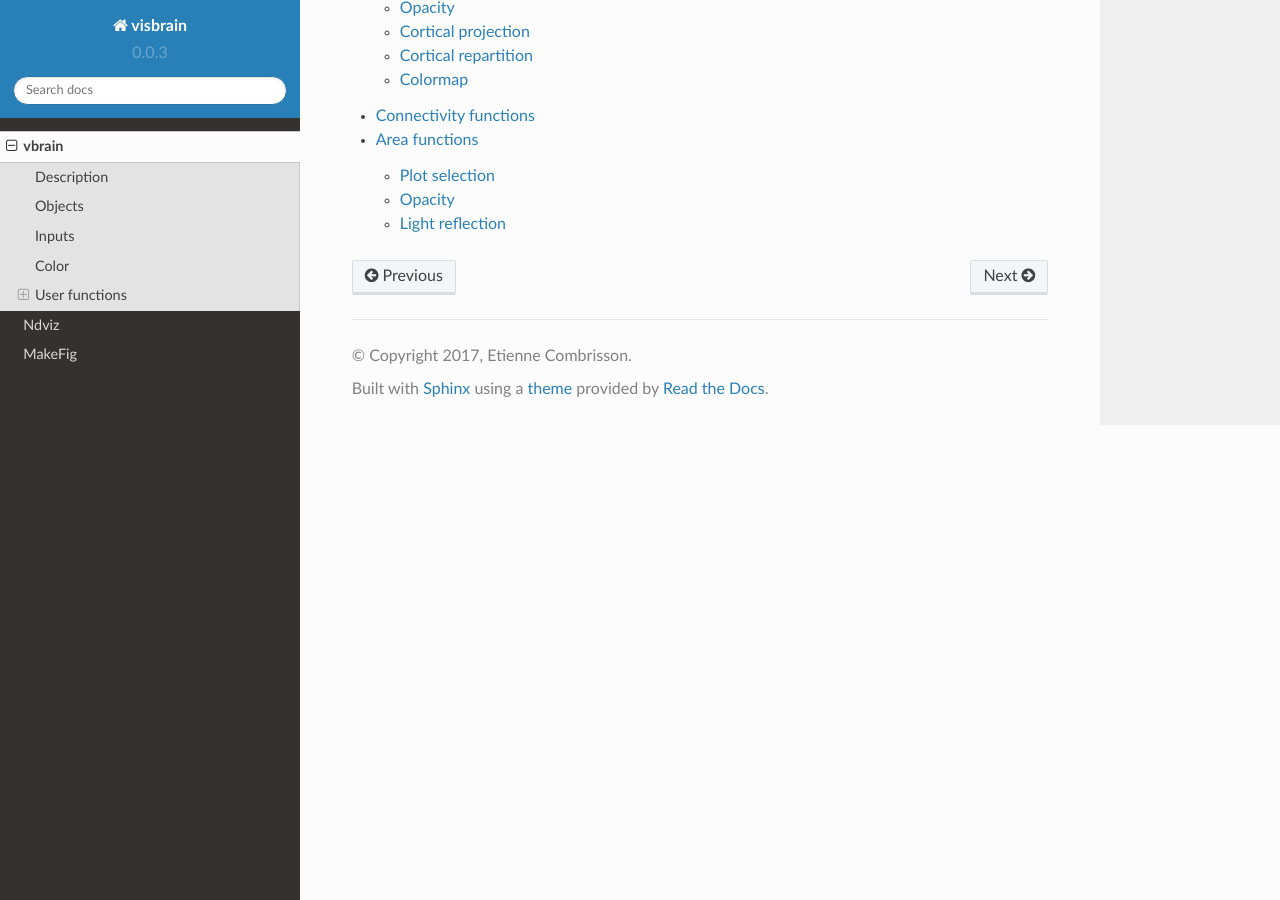
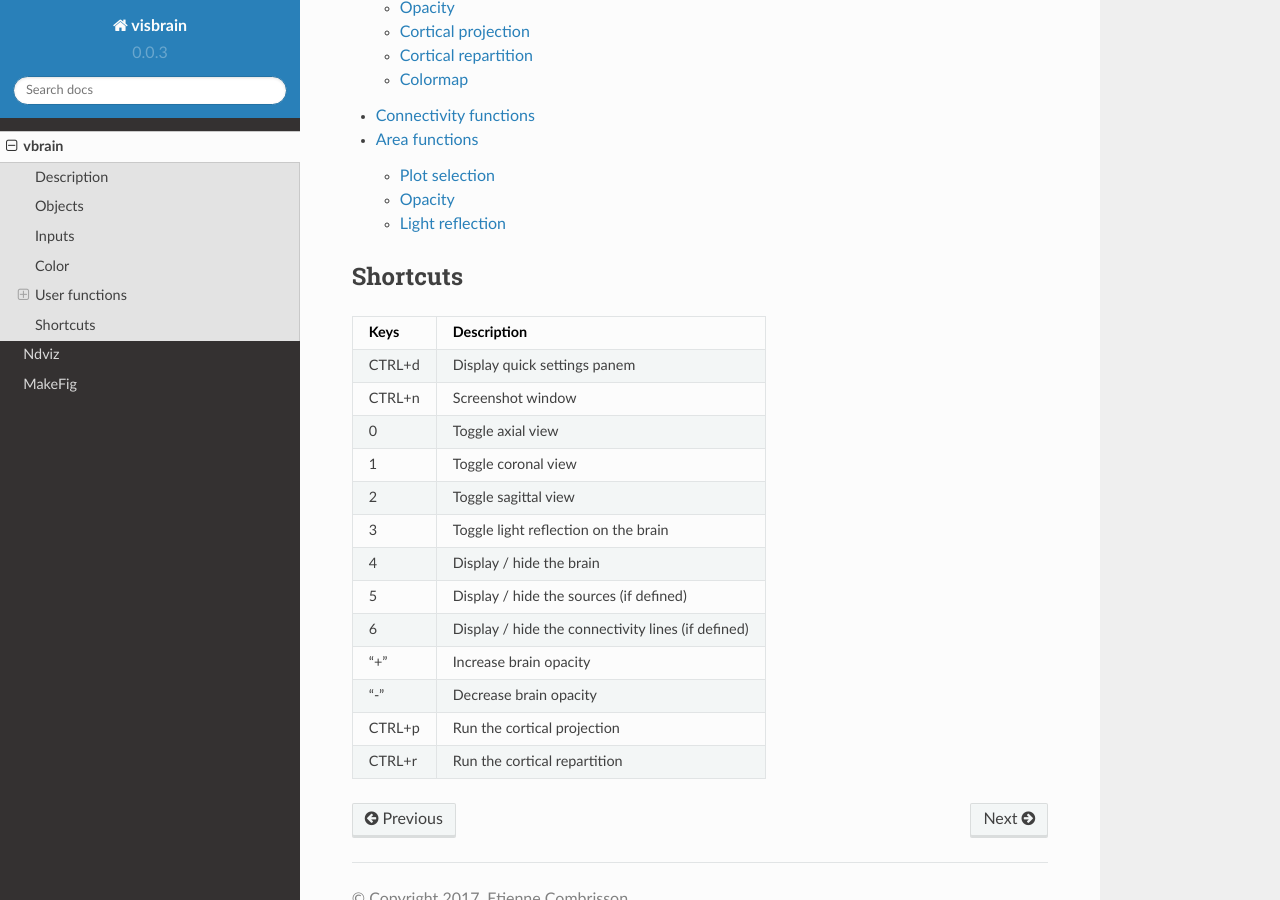
Before and after one commit to EtienneCmb/visbrain, a Sphinx documentation site: the page built from docs/vbrain.rst, in a window 1280 px wide and 900 px high, scrolled down 3664 px. Built offline with Sphinx 7.4.7 and the Read the Docs theme 2.0.0, drawn with Linux system fonts in a browser that asks for light colours.

```diff
--- a/docs/vbrain.rst
+++ b/docs/vbrain.rst
@@ -70,3 +70,24 @@ The user functions correspond to a bundle of functions that the user can use to
    :maxdepth: 4
 
    vbfunctions
+
+Shortcuts
+---------
+
+==============          ==================================================================================
+Keys                    Description
+==============          ==================================================================================
+CTRL+d                  Display quick settings panem
+CTRL+n                  Screenshot window
+0                       Toggle axial view
+1                       Toggle coronal view
+2                       Toggle sagittal view
+3                       Toggle light reflection on the brain
+4                       Display / hide the brain
+5                       Display / hide the sources (if defined)
+6                       Display / hide the connectivity lines (if defined)
+"+"                     Increase brain opacity
+"-"                     Decrease brain opacity
+CTRL+p                  Run the cortical projection
+CTRL+r                  Run the cortical repartition
+==============          ==================================================================================
```
Also changed, not shown: docs/ndviz.rst (+36 -6 lines), docs/picture/ndviz_example.png (added), 2 other files.
